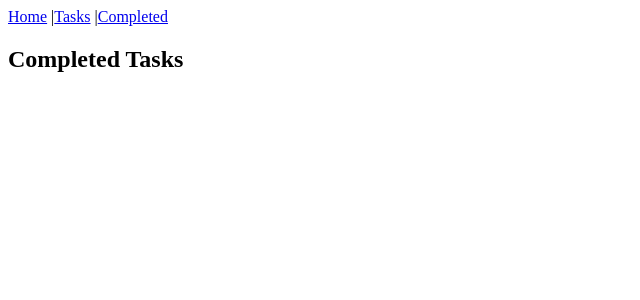
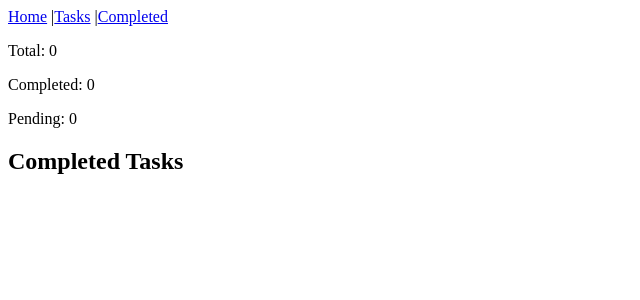
Before and after one commit to mahmudulhaque13/task-manager, a React (Vite) app: page /completed in a window 1280 px wide. Shown: the top 300 px of the page, without its empty margins (0-640 px from the left). Built offline with nearby package versions, Linux system fonts and the light colour scheme.

Commit message:
Added task counters in navbar

```diff
--- a/src/components/Navbar.jsx
+++ b/src/components/Navbar.jsx
@@ -1,10 +1,17 @@
 import { Link } from "react-router-dom";
 
-function Navbar() {
+function Navbar({ tasks }) {
+  const completed = tasks.filter((t) => t.completed).length;
+
+  const pending = tasks.filter((t) => !t.completed).length;
+
   return (
     <nav>
       <Link to="/">Home</Link> |<Link to="/tasks">Tasks</Link> |
       <Link to="/completed">Completed</Link>
+      <p>Total: {tasks.length}</p>
+      <p>Completed: {completed}</p>
+      <p>Pending: {pending}</p>
     </nav>
   );
 }
```
